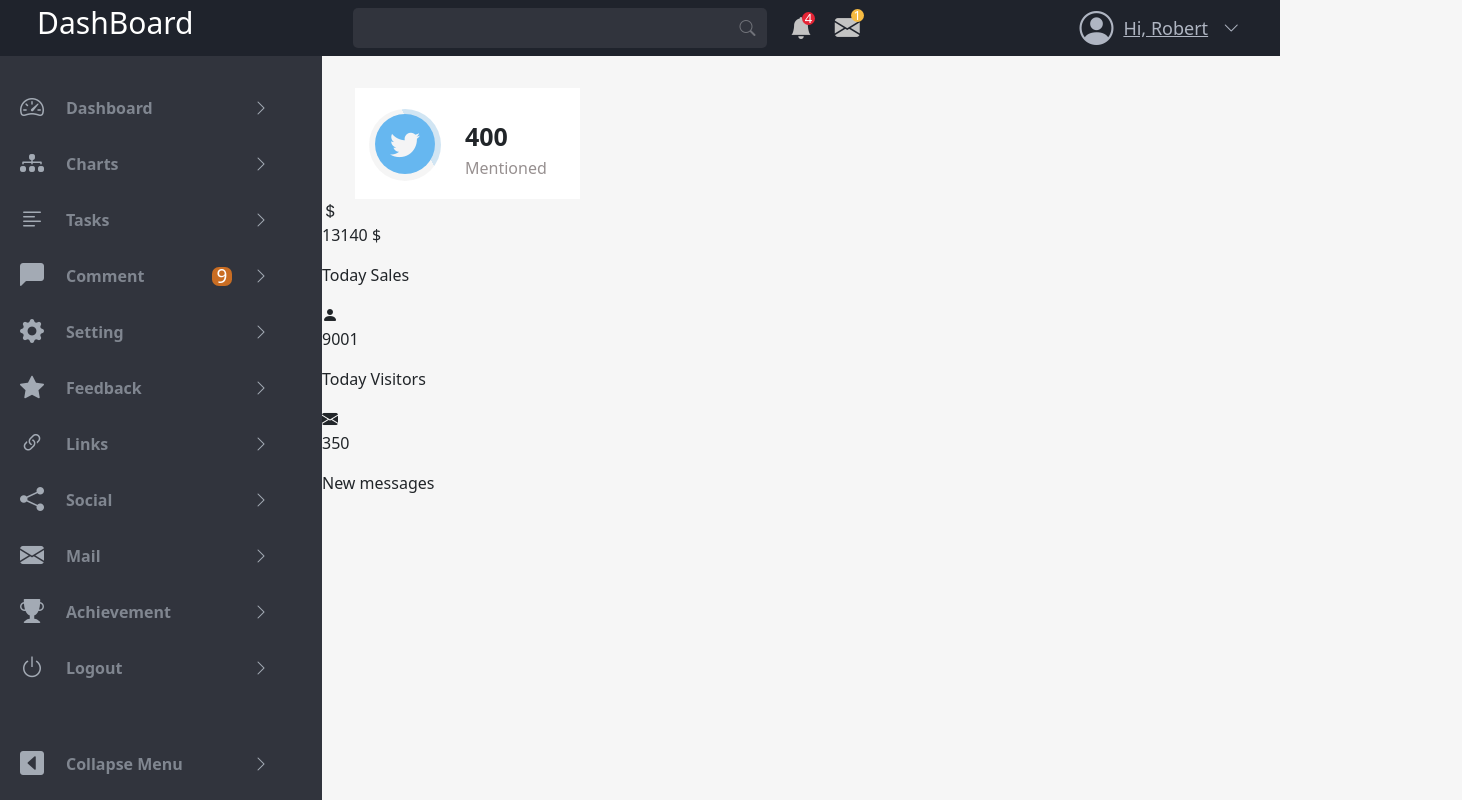
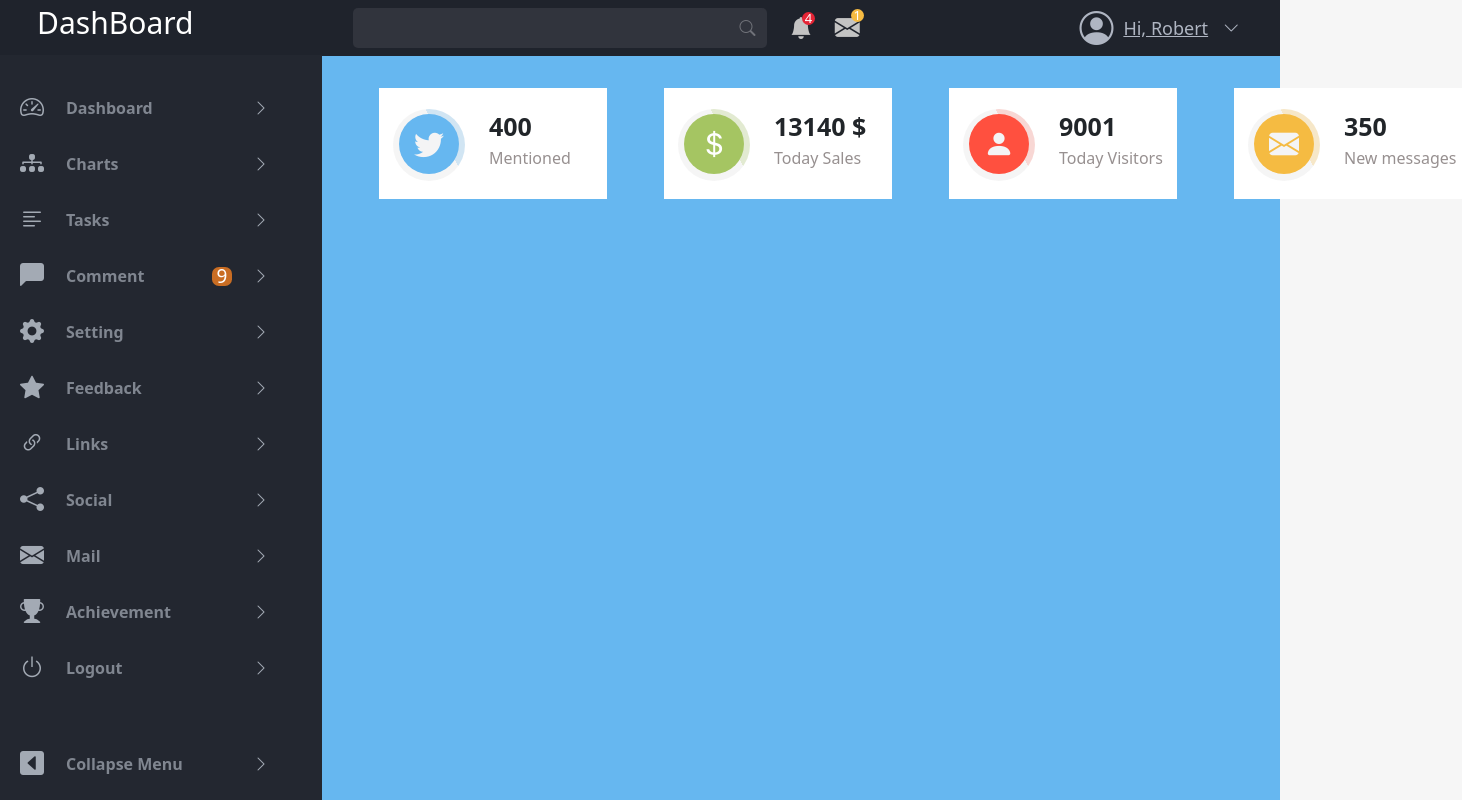
Before and after one commit to DmytroPempus/pm_21_23, a website: page index.html in a window 1280 px wide. Shown: the top 800 px of the page, 1462 px wide, since content can reach past the window. Drawn offline with nearby package versions, Linux system fonts and the light colour scheme; files that its build step writes are made by us from their sources.

Commit message:
Add files via upload
add boxes "Today Sales", "Today Visitors","New messages"

```diff
--- a/index.html
+++ b/index.html
@@ -77,7 +77,6 @@
             <i class="bi bi-chevron-right"></i>
         </div>
         <div class="menu-item">
-
             <i class="bi bi-gear-fill"></i>
             <a class="menu-name" href="#">Setting</a>
             <i class="bi bi-chevron-right"></i>
@@ -120,12 +119,8 @@
     </div>
 
 <main>
-
-
-
+    <div class="main-container ">
         <div class="top-boxes">
-
-
             <div class="twitter-box">
                 <span class="circle-twitter"></span>
                 <span class="twitter-bird"><i class="bi bi-twitter"></i></span>
@@ -151,6 +146,7 @@
                     <p class="visitors-number">9001</p>
                     <p class="visitors-description">Today Visitors</p>
                 </div>
+            </div>
 
             <div class="message-box">
                 <span class="circle-message"></span>
@@ -160,9 +156,8 @@
                     <p class="message-description">New messages</p>
                 </div>
             </div>
-
         </div>
     </div>
 </main>
-</body>>
+</body>
 </html>
--- a/style.scss
+++ b/style.scss
@@ -1,24 +1,25 @@
 *{
   margin:0;
   padding:0;
-  border:none;
   box-sizing:border-box;
 }
 
 body{
-background: #f6f6f6;
+  background: #f6f6f6;
+  display: -webkit-box;
+  display: -ms-flexbox;
   display: flex;
-
+  flex-direction: column;
 }
 
 .header {
   background-color: #1f232c;
   width: 100%;
-  position: fixed;
+  position: absolute;
   top: 0;
-  z-index: 999;
   display: flex;
   align-items: center;
+  z-index: 1;
 }
 .navbar-header {
   display: flex;
@@ -148,10 +149,12 @@ padding-left: 1.8%;
 .menu
 {
   width: 322px;
-  height: 1000px;
-  background-color:#31343d;
+  height: 100%;
+  background-color:#232730;
   margin-top: 55px;
-
+  position: absolute;
+  left: 0;
+  z-index: 1;
 }
 .menu-item
 {
@@ -227,23 +230,20 @@ i.bi-speedometer2,.bi-diagram-3-fill,.bi-text-left,.bi-chat-left-fill,.bi-gear-f
 }
 
 
-.twitter-box
+.twitter-box,.sales-box,.visitors-box,.message-box
 {
   position: relative;
   display: flex;
-  width: 225px;
+  width: 285px;
   height: 111px;
   background-color:white;
-  margin-top: 88px;
-  margin-left: 33px;
-
+  margin-left: 5%;
 }
 
-.twitter-bird
+.twitter-bird,.dollar-top-box,.person-top-box,.message-top-box
 {
   position: relative;
   color:#f4f4f5;
-  background: #66b7f0;
   width: 60px;
   height: 60px;
   border-radius: 50%;
@@ -254,45 +254,90 @@ i.bi-speedometer2,.bi-diagram-3-fill,.bi-text-left,.bi-chat-left-fill,.bi-gear-f
   margin-top: 26px;
   font-size: 30px;
 }
-
-.dollar-box
+.twitter-bird
 {
-  font-size: 50px;
   background: #66b7f0;
-  border-radius: 50%;
-  width: 60px;
-  height: 60px;
-
 }
 
-.circle-twitter{
+.dollar-top-box
+{
+  background: #a5c562;
+}
+
+.person-top-box
+{
+background: #ff503f;
+}
+
+.message-top-box
+{
+  background: #f5bb42;
+}
+
+.circle-twitter,.circle-sales,.circle-visitors,.circle-message
+{
   position: absolute;
   width: 72px;
   height: 72px;
   border-radius: 50%;
-  background: linear-gradient(60deg, #f5f5f5  65%, #d1e5f3 35%);
   left: 22%;
   top: 51%;
   transform: translate(-50%, -50%);
 }
 
-.twitter-text
+.circle-twitter
+{
+  background: linear-gradient(60deg, #f5f5f5  65%, #d1e5f3 35%);
+}
+.circle-sales
+{
+
+  background: linear-gradient(60deg, #f5f5f5  65%, #e2ead1 35%);
+}
+
+.circle-visitors
+{
+  background: linear-gradient(60deg, #f5f5f5  65%, #f8d7d4 35%);
+}
+.circle-message
+{
+  background: linear-gradient(60deg, #f5f5f5  65%, #f6e7c8 35%);
+}
+
+.twitter-text,.sales-text,.visitors-text,.message-text
 {
   padding-left: 30px;
-  padding-top: 30px;
+  padding-top: 20px;
 }
 
-.twitter-number{
+.twitter-number,.sales-number,.visitors-number,.message-number
+{
   font-size: 25px;
   font-weight:bold;
   margin: 0;
 }
 
-.twitter-description{
+.twitter-description,.sales-description,.visitors-description,.message-description{
  margin: 0;
  color: #979090
 }
 
+.bi-currency-dollar
+{
+  color:white;
+}
+
 .top-boxes {
+  display: flex;
+  position: absolute;
+  align-items: center;
+  top:88px;
+  left:322px;
+}
 
+.main-container{
+  background: #66b7f0;
+  width: calc(100% - 322px);
+  height: 1000px;
+  margin-left:322px;
 }
```
Also changed, not shown: style.min.css. Lines whose indentation alone changed are shown as unchanged.
